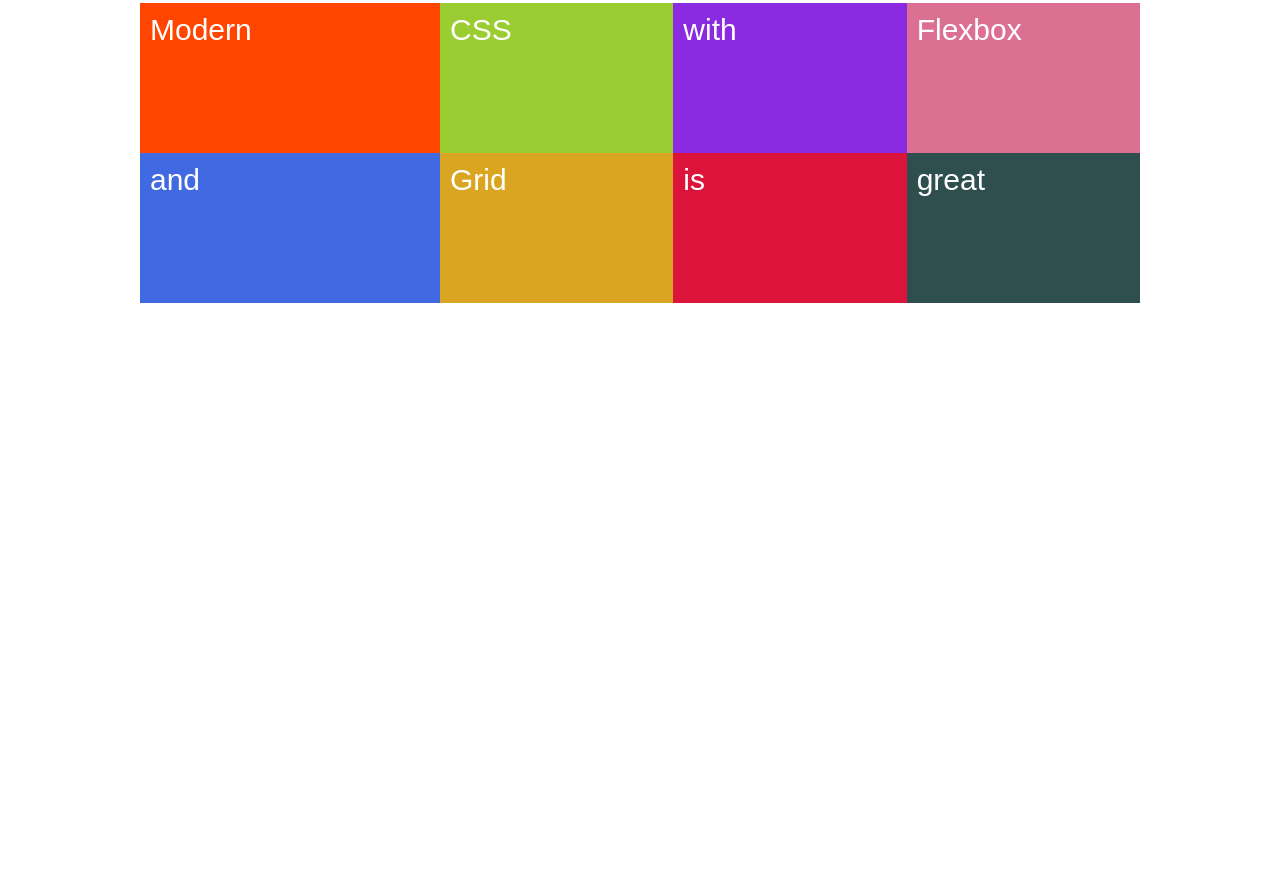
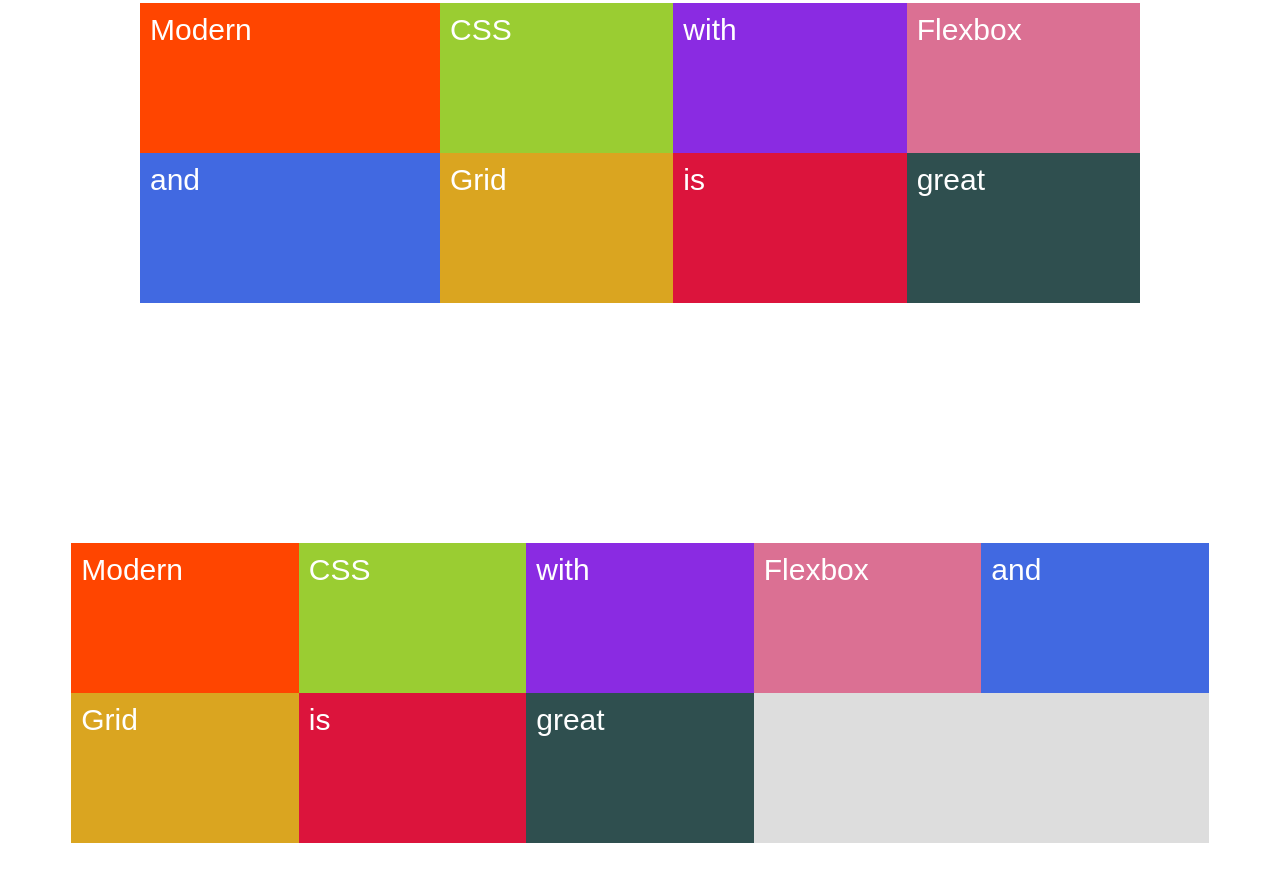
Before and after one commit to matheusalxds/example-css-grid, a website: page index.html in a window 1280 px wide. Shown: the part 3145-4018 px from the top of the page. Before the commit the page ends 3478 px from the top, so only its background shows below. Drawn offline with Linux system fonts and the light colour scheme.

Commit message:
Creating responsive design using auto-fill and auto-fit

```diff
--- a/index.html
+++ b/index.html
@@ -56,5 +56,16 @@
       <div class="item3 item3--7">is</div>
       <div class="item3 item3--8">great</div>
     </div>
+
+    <div class="container4 u-margin-top">
+      <div class="item4 item4--1">Modern</div>
+      <div class="item4 item4--2">CSS</div>
+      <div class="item4 item4--3">with</div>
+      <div class="item4 item4--4">Flexbox</div>
+      <div class="item4 item4--5">and</div>
+      <div class="item4 item4--6">Grid</div>
+      <div class="item4 item4--7">is</div>
+      <div class="item4 item4--8">great</div>
+    </div>
   </body>
 </html>
--- a/sass/main.scss
+++ b/sass/main.scss
@@ -336,6 +336,57 @@
   }
 }
 
+.container4 {
+  width: 1000px;
+  margin: 30px auto;
+  background-color: #ddd;
+
+  // Using auto-fill and auto-fit
+  display: grid;
+  grid-template-rows: repeat(2, minmax(150px, min-content));
+  //grid-template-columns: repeat(4, 1fr);
+  grid-template-columns: repeat(auto-fill, 100px);
+  grid-template-columns: repeat(auto-fit, 100px);
+  grid-template-columns: repeat(auto-fit, minmax(200px, 1fr));
+  grid-auto-rows: 200px;
+
+  width: 90%;
+
+  .item4 {
+    padding: 10px;
+    color: white;
+    font-family: sans-serif;
+    font-size: 30px;
+    background-color: #ddd;
+
+
+    &--1 {
+      background-color: orangered;
+    }
+    &--2 {
+      background-color: yellowgreen;
+    }
+    &--3 {
+      background-color: blueviolet;
+    }
+    &--4 {
+      background-color: palevioletred;
+    }
+    &--5 {
+      background-color: royalblue;
+    }
+    &--6 {
+      background-color: goldenrod;
+    }
+    &--7 {
+      background-color: crimson;
+    }
+    &--8 {
+      background-color: darkslategrey;
+    }
+  }
+}
+
 .u-margin-top {
   margin-top: 15rem;
 }
```
Also changed, not shown: css/style.css.
